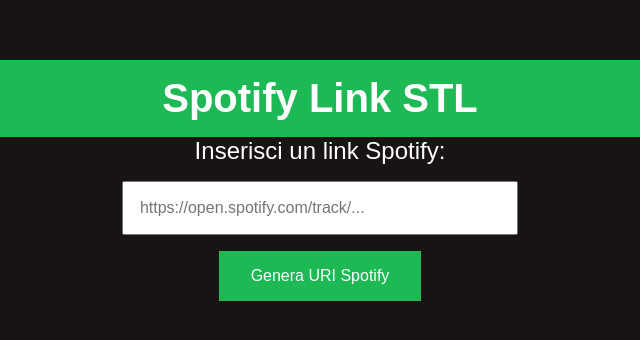
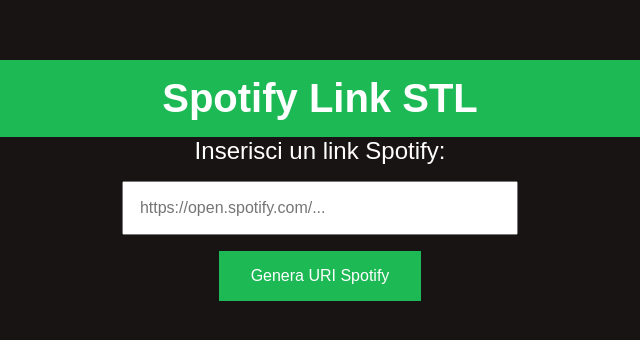
Before and after one commit to DREAMSOLDIERc404/SPOTY-LINK2SVG, a plain HTML site: page index.html in a window 1280 px wide. Shown: the part 212-552 px from the top of the page, 320-960 px from the left. Drawn offline with Linux system fonts and the light colour scheme.

Commit message:
Update index.html

```diff
--- a/index.html
+++ b/index.html
@@ -12,7 +12,7 @@
     </header>
     <main>
         <div id="demo">Inserisci un link Spotify:</div>
-        <input type="text" id="spotifyLink" placeholder="https://open.spotify.com/track/..." />
+        <input type="text" id="spotifyLink" placeholder="https://open.spotify.com/..." />
         <button onclick="generateSpotifyURI()">Genera URI Spotify</button>
         <div id="outputUri"></div>
     </main>
```
